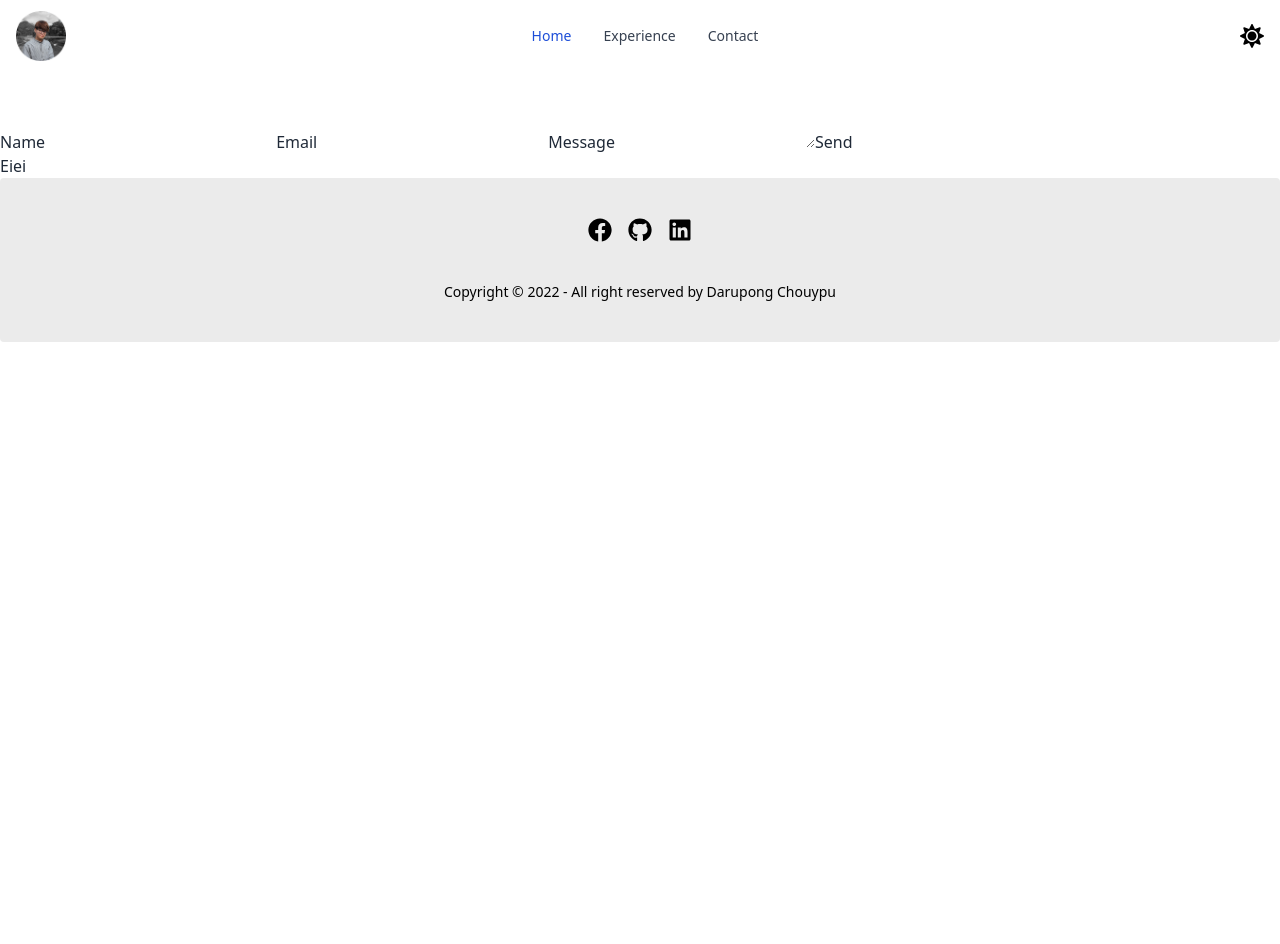
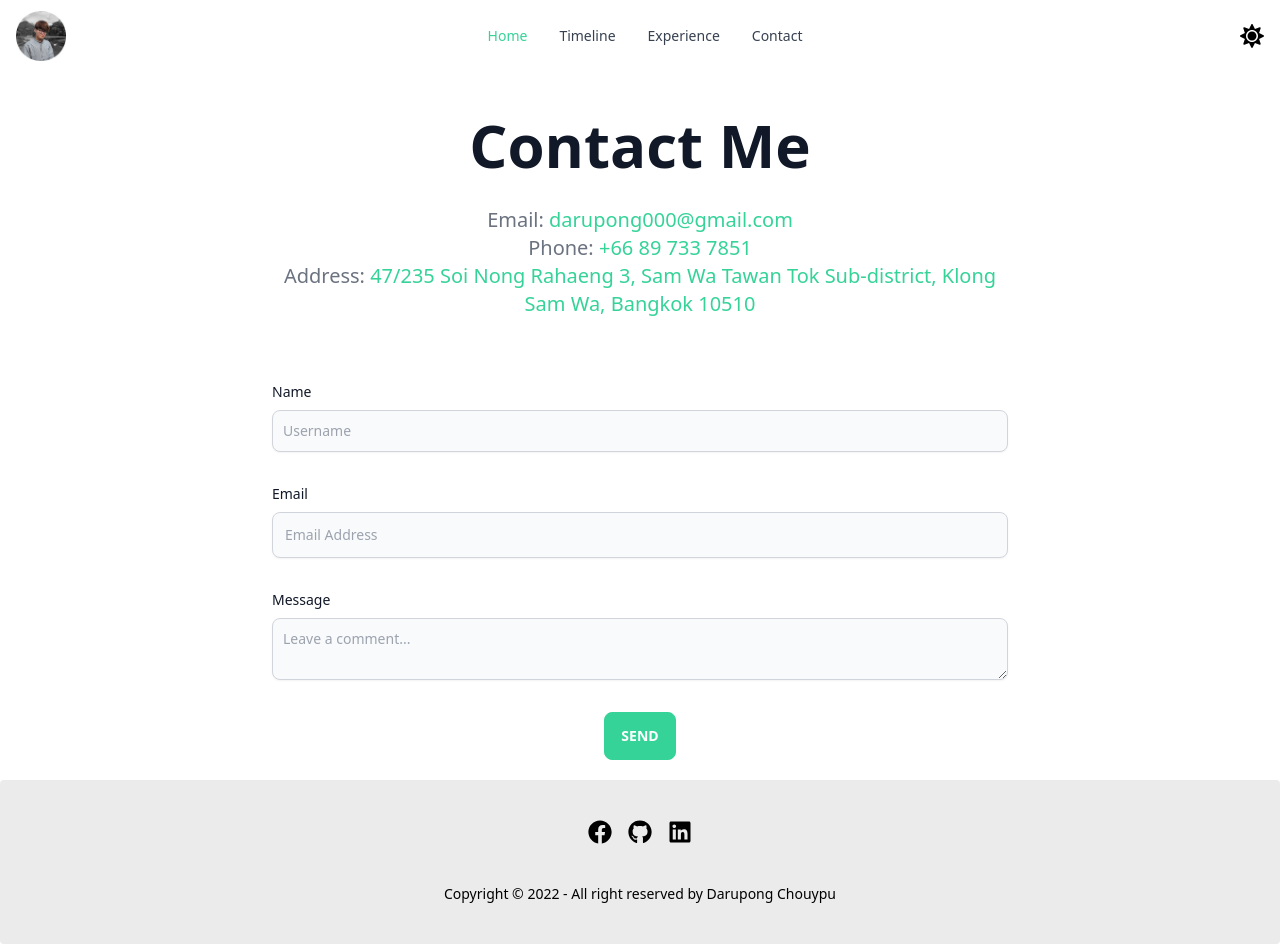
Before and after one commit to darupong/Portfolio, a Next.js app: page /contact in a window 1280 px wide. Before the commit the page ends 800 px from the top, so only its background shows below. Built offline with nearby package versions, Linux system fonts and the light colour scheme.

Commit message:
style: add timeline navbar and contact page

```diff
--- a/components/ExperienceSection.tsx
+++ b/components/ExperienceSection.tsx
@@ -262,7 +262,7 @@ const ExperienceSection = () => {
                 <div className="badge badge-error">Filter IG&Tiktok</div>
               </h2>
               <p className="dark:text-[#A6ADBA] text-black">
-                CC-OO x Disney Campaign. a filter face mask with partical effect
+                CC-OO x Disney Campaign. a filter face mask
                 on Instagram Facebook and Tiktok.
               </p>
               <div className="card-actions justify-end">
@@ -280,8 +280,7 @@ const ExperienceSection = () => {
                       CC-OO x Disney
                     </h3>
                     <p className="py-4 dark:text-[#A6ADBA] text-black">
-                      CC-OO x Disney Campaign. a filter face mask with partical
-                      effect on Instagram Facebook and Tiktok.
+                      CC-OO x Disney Campaign. a filter face mask on Instagram Facebook and Tiktok.
                     </p>
                     <div className="justify-center flex">
                       <Image
--- a/components/FormEmail.tsx
+++ b/components/FormEmail.tsx
@@ -4,7 +4,7 @@ import emailjs from "@emailjs/browser";
 const FromEmail = () => {
   const form = useRef<HTMLFormElement | null>(null);
 
-  const sendEmail = (e: { preventDefault: () => void; }) => {
+  const sendEmail = (e: { preventDefault: () => void }) => {
     e.preventDefault();
 
     const currentForm = form.current;
@@ -27,15 +27,75 @@ const FromEmail = () => {
       );
   };
   return (
-    <form ref={form} onSubmit={sendEmail}>
-      <label>Name</label>
-      <input type="text" name="user_name" />
-      <label>Email</label>
-      <input type="email" name="user_email" />
-      <label>Message</label>
-      <textarea name="message" />
-      <input type="submit" value="Send" />
-    </form>
+    <section className="">
+      <div className=" px-4 mx-auto max-w-screen-md">
+        <h2 className="mb-4 text-[60px] font-bold text-center text-gray-900 dark:text-white">
+          Contact Me
+        </h2>
+        <p className="mb-8 lg:mb-16 font-light text-center text-gray-500 dark:text-gray-400 sm:text-xl">
+          Email: <span className="text-[#36D399]">darupong000@gmail.com</span> <br />
+          Phone: <span className="text-[#36D399]">+66 89 733 7851</span> <br />
+          Address: <span className="text-[#36D399]">47/235 Soi Nong Rahaeng 3, Sam Wa
+          Tawan Tok Sub-district, Klong Sam Wa, Bangkok 10510</span>
+        </p>
+        <form action="#" className="space-y-8" ref={form} onSubmit={sendEmail}>
+          <div>
+            <label
+              htmlFor="email"
+              className="block mb-2 text-sm font-medium text-gray-900 dark:text-gray-300"
+            >
+              Name
+            </label>
+            <input
+              type="text"
+              id="email"
+              name="user_name"
+              className="shadow-sm bg-gray-50 border border-gray-300 text-gray-900 text-sm rounded-lg focus:ring-primary-500 focus:border-primary-500 block w-full p-2.5 dark:bg-gray-700 dark:border-gray-600 dark:placeholder-gray-400 dark:text-white dark:focus:ring-primary-500 dark:focus:border-primary-500 dark:shadow-sm-light"
+              placeholder="Username"
+              required
+            />
+          </div>
+          <div>
+            <label
+              htmlFor="subject"
+              className="block mb-2 text-sm font-medium text-gray-900 dark:text-gray-300"
+            >
+              Email
+            </label>
+            <input
+              type="email"
+              name="user_email"
+              id="subject"
+              className="block p-3 w-full text-sm text-gray-900 bg-gray-50 rounded-lg border border-gray-300 shadow-sm focus:ring-primary-500 focus:border-primary-500 dark:bg-gray-700 dark:border-gray-600 dark:placeholder-gray-400 dark:text-white dark:focus:ring-primary-500 dark:focus:border-primary-500 dark:shadow-sm-light"
+              placeholder="Email Address"
+              required
+            />
+          </div>
+          <div className="sm:col-span-2">
+            <label
+              htmlFor="message"
+              className="block mb-2 text-sm font-medium text-gray-900 dark:text-gray-400"
+            >
+              Message
+            </label>
+            <textarea
+              name="message"
+              className="block p-2.5 w-full text-sm text-gray-900 bg-gray-50 rounded-lg shadow-sm border border-gray-300 focus:ring-primary-500 focus:border-primary-500 dark:bg-gray-700 dark:border-gray-600 dark:placeholder-gray-400 dark:text-white dark:focus:ring-primary-500 dark:focus:border-primary-500"
+              placeholder="Leave a comment..."
+            ></textarea>
+          </div>
+          <div className="flex justify-center pb-[20px]">
+          <button
+            className="btn btn-success text-white"
+            type="submit"
+            onSubmit={sendEmail}
+          >
+            Send
+          </button>
+          </div>
+        </form>
+      </div>
+    </section>
   );
 };
 
--- a/components/Navbar.tsx
+++ b/components/Navbar.tsx
@@ -57,7 +57,7 @@ const Navbar = (): JSX.Element => {
           <li>
             <a
               href="/"
-              className="block py-2 pl-3 pr-4 text-white bg-blue-700 rounded md:bg-transparent md:text-blue-700 md:p-0 dark:text-white"
+              className="block py-2 pl-3 pr-4 text-white bg-[#36D399] rounded md:bg-transparent md:text-[#36D399] md:p-0 dark:text-white"
               aria-current="page"
             >
               Home
@@ -66,8 +66,17 @@ const Navbar = (): JSX.Element => {
 
           <li>
             <a
-              href="/experiencepage"
-              className="block py-2 pl-3 pr-4 text-gray-700 rounded hover:bg-gray-100 md:hover:bg-transparent md:hover:text-blue-700 md:p-0 md:dark:hover:text-white dark:text-gray-400 dark:hover:bg-gray-700 dark:hover:text-white md:dark:hover:bg-transparent dark:border-gray-700"
+              href="/timeline"
+              className="block py-2 pl-3 pr-4 text-gray-700 rounded hover:bg-gray-100 md:hover:bg-transparent md:hover:text-[#36D399] md:p-0 md:dark:hover:text-white dark:text-gray-400 dark:hover:bg-gray-700 dark:hover:text-white md:dark:hover:bg-transparent dark:border-gray-700"
+            >
+              Timeline
+            </a>
+          </li>
+
+          <li>
+            <a
+              href="/experience"
+              className="block py-2 pl-3 pr-4 text-gray-700 rounded hover:bg-gray-100 md:hover:bg-transparent md:hover:text-[#36D399] md:p-0 md:dark:hover:text-white dark:text-gray-400 dark:hover:bg-gray-700 dark:hover:text-white md:dark:hover:bg-transparent dark:border-gray-700"
             >
               Experience
             </a>
@@ -75,7 +84,7 @@ const Navbar = (): JSX.Element => {
           <li>
             <a
               href="/contact"
-              className="block py-2 pl-3 pr-4 text-gray-700 rounded hover:bg-gray-100 md:hover:bg-transparent md:hover:text-blue-700 md:p-0 md:dark:hover:text-white dark:text-gray-400 dark:hover:bg-gray-700 dark:hover:text-white md:dark:hover:bg-transparent dark:border-gray-700"
+              className="block py-2 pl-3 pr-4 text-gray-700 rounded hover:bg-gray-100 md:hover:bg-transparent md:hover:text-[#36D399] md:p-0 md:dark:hover:text-white dark:text-gray-400 dark:hover:bg-gray-700 dark:hover:text-white md:dark:hover:bg-transparent dark:border-gray-700"
             >
               Contact
             </a>
--- a/pages/contact.tsx
+++ b/pages/contact.tsx
@@ -5,7 +5,6 @@ const contact = () => {
   return (
     <div className=" pt-[100px]">
       <FromEmail />
-      <h1>Eiei</h1>
     </div>
   );
 };
--- a/pages/experiencepage.tsx
+++ b/pages/experience.tsx
@@ -262,8 +262,7 @@ const experiancepage = () => {
                 <div className="badge badge-error">Filter IG&Tiktok</div>
               </h2>
               <p className="dark:text-[#A6ADBA] text-black">
-                CC-OO x Disney Campaign. a filter face mask with partical effect
-                on Instagram Facebook and Tiktok.
+                CC-OO x Disney Campaign. a filter face mask on Instagram Facebook and Tiktok.
               </p>
               <div className="card-actions justify-end">
                 <label htmlFor="my-modal3" className="btn btn-accent">
@@ -280,8 +279,7 @@ const experiancepage = () => {
                       CC-OO x Disney
                     </h3>
                     <p className="py-4 dark:text-[#A6ADBA] text-black">
-                      CC-OO x Disney Campaign. a filter face mask with partical
-                      effect on Instagram Facebook and Tiktok.
+                      CC-OO x Disney Campaign. a filter face mask on Instagram Facebook and Tiktok.
                     </p>
                     <div className="justify-center flex">
                       <Image
--- /dev/null
+++ b/pages/timeline.tsx
@@ -0,0 +1,63 @@
+/* eslint-disable react/no-unescaped-entities */
+import React from 'react'
+
+const timeline = () => {
+  return (
+    <div className="container mx-auto py-[100px] " id="Timeline">
+      <div className="relative wrap overflow-hidden  h-full">
+        <h1 className="text-[60px] font-bold text-center pb-[50px] dark:text-white text-gray-800">Timeline</h1>
+        <div className="border-2-2 absolute border-opacity-20 border-gray-700 dark:border-white h-full border left-[50%]"></div>
+        <div className="mb-8 flex justify-between items-center w-full right-timeline">
+          <div className="order-1 w-5/12"></div>
+          <div className="z-20 flex items-center order-1 bg-gray-800 dark:bg-white shadow-xl w-8 h-8 rounded-full">
+            <h1 className="mx-auto font-semibold text-lg text-white dark:text-black">1</h1>
+          </div>
+          <div className="order-1 dark:bg-gray-400 bg-[#EBEBEB] rounded-lg shadow-xl w-5/12 px-6 py-4">
+            <h3 className="mb-3 font-bold text-gray-800 md:text-xl text-sm ">
+              Woranari Chaloem Songkhla School
+            </h3>
+            <h3 className="mb-3 font-bold text-gray-800 md:text-xl text-sm">2012-2017</h3>
+            <p className="text-sm font-medium leading-snug tracking-wide text-gray-900 text-opacity-100">
+              High School Certificate equivalent at Woranari Chaloem Songkhla
+              School (WCS)
+            </p>
+          </div>
+        </div>
+
+        <div className="mb-8 flex justify-between flex-row-reverse items-center w-full left-timeline">
+          <div className="order-1 w-5/12"></div>
+          <div className="z-20 flex items-center order-1 bg-gray-800 dark:bg-white shadow-xl w-8 h-8 rounded-full">
+            <h1 className="mx-auto text-white dark:text-black font-semibold text-lg">2</h1>
+          </div>
+          <div className="order-1 bg-[#191D24] rounded-lg shadow-xl w-5/12 px-6 py-4">
+            <h3 className="mb-3 font-bold text-white md:text-xl text-sm">
+              Rangsit University
+            </h3>
+            <h3 className="mb-3 font-bold text-white md:text-xl text-sm">2018-2021</h3>
+            <p className="text-sm font-medium leading-snug tracking-wide text-white text-opacity-100">
+              Bachelor's degree <span className="text-[#36D399]">First Class Honors</span> at Rangsit University (RSU), Computer Game Multimedia (CGM)
+            </p>
+          </div>
+        </div>
+
+        <div className="mb-8 flex justify-between items-center w-full right-timeline">
+          <div className="order-1 w-5/12"></div>
+          <div className="z-20 flex items-center order-1 bg-gray-800 dark:bg-white shadow-xl w-8 h-8 rounded-full">
+            <h1 className="mx-auto font-semibold text-lg text-white dark:text-black">3</h1>
+          </div>
+          <div className="order-1 dark:bg-gray-400 bg-[#EBEBEB] rounded-lg shadow-xl w-5/12 px-6 py-4">
+            <h3 className="mb-3 font-bold text-gray-800 md:text-xl text-sm">
+              VIZ STUDIO
+            </h3>
+            <h3 className="mb-3 font-bold text-gray-800 md:text-xl text-sm">2021-2022</h3>
+            <p className="text-sm font-medium leading-snug tracking-wide text-gray-900 text-opacity-100">
+              Develop Website with wordpress or Next.js and Filter Effect to share in social platform.
+            </p>
+          </div>
+        </div>
+      </div>
+    </div>
+  )
+}
+
+export default timeline
```
